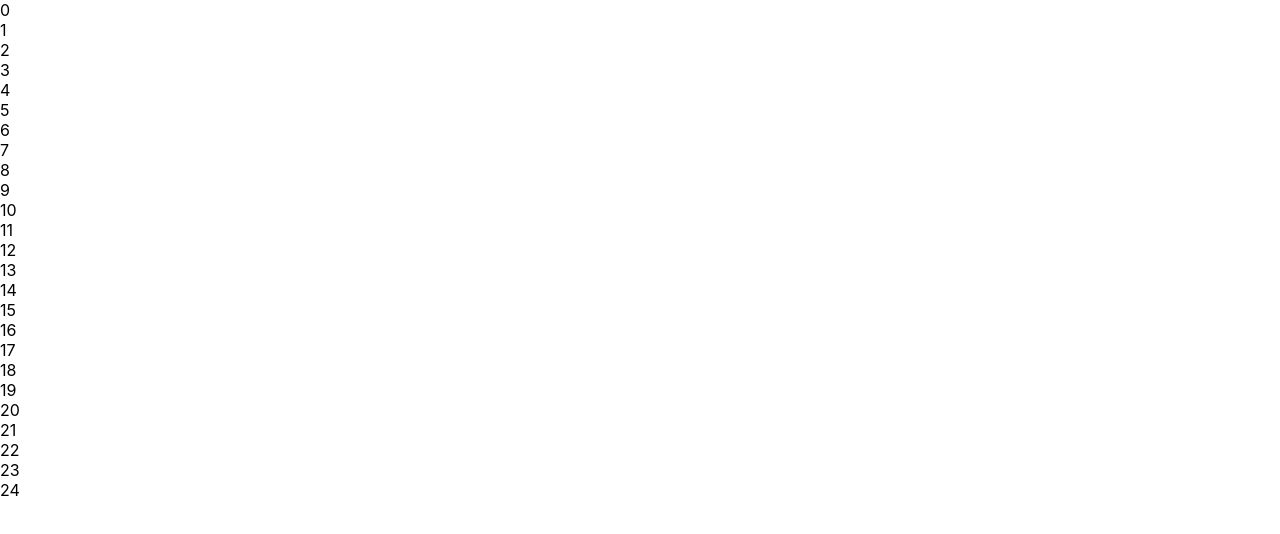
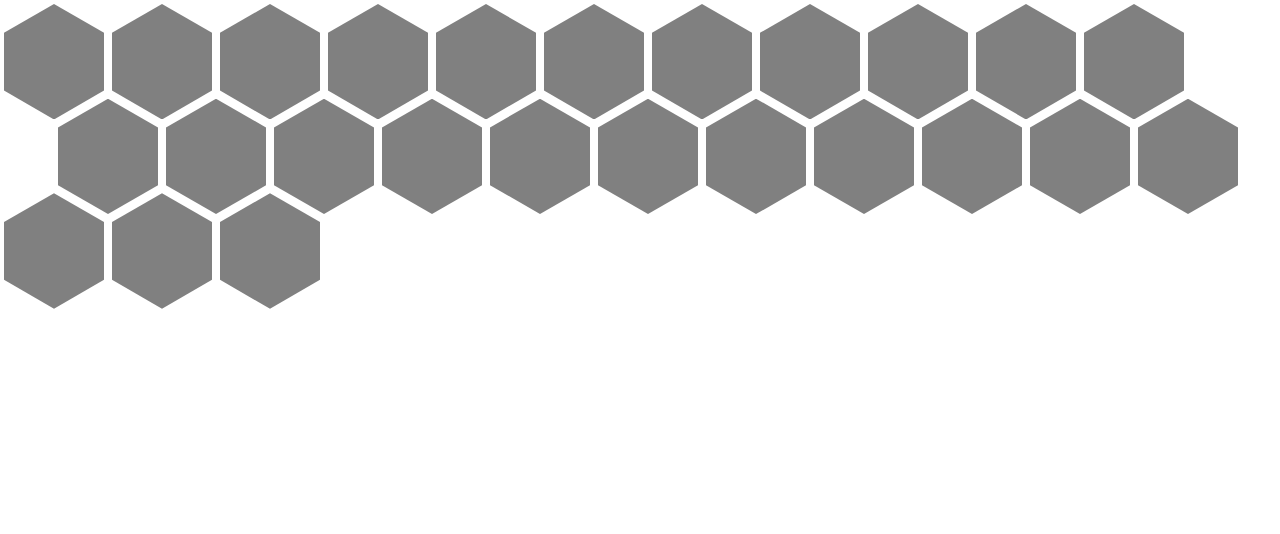
Before and after one commit to Brentwish/hex-hopper, a React (Create React App) app: page / in a window 1280 px wide. Shown: the top 534 px of the page. Built offline with nearby package versions, Linux system fonts and the light colour scheme; the HTML template or start-up script is replaced by a standard one.

Commit message:
add hex tile css

```diff
--- a/src/App.jsx
+++ b/src/App.jsx
@@ -1,5 +1,9 @@
-import Board from './components/Board'
+import Board from "./components/Board";
 
-const App = () => <Board />;
+const App = () => (
+  <div className="app">
+    <Board />
+  </div>
+);
 
 export default App;
--- a/src/components/Board/Board.module.scss
+++ b/src/components/Board/Board.module.scss
@@ -1,4 +1,27 @@
+/* https://css-tricks.com/hexagons-and-beyond-flexible-responsive-grid-patterns-sans-media-queries/ */
 .board {
-  width: 100vw;
-  width: 100vh;
+  --size: 100px;
+  --margin: 4px;
+  --f: calc(var(--size) * 1.732 + 4 * var(--margin) - 1px);
+
+  font-size: 0; /* disable white space between inline block element */
+
+  .tile {
+    width: var(--size);
+    margin: var(--margin);
+    height: calc(var(--size) * 1.1547);
+    display: inline-block;
+    font-size: initial; /* we reset the font-size if we want to add some content */
+    clip-path: polygon(0% 25%, 0% 75%, 50% 100%, 100% 75%, 100% 25%, 50% 0%);
+    margin-bottom: calc(var(--margin) - var(--size) * 0.2885);
+    background-color: gray;
+  }
+
+  &::before {
+    content: "";
+    width: calc(var(--size) / 2 + var(--margin));
+    float: left;
+    height: 120%;
+    shape-outside: repeating-linear-gradient(#0000 0 calc(var(--f) - 3px), #000 0 var(--f));
+  }
 }
--- a/src/components/Board/Board.tsx
+++ b/src/components/Board/Board.tsx
@@ -15,7 +15,7 @@ const Board = () => {
       id="board"
       className={styles.board}
     >
-      {tiles.map((tile: TileType) => <Tile tile={tile} />)}
+      {tiles.map((tile: TileType) => <Tile key={tile.id} tile={tile} />)}
     </div>
   );
 };
--- a/src/components/Board/Tile.tsx
+++ b/src/components/Board/Tile.tsx
@@ -1,8 +1,9 @@
 import React from "react";
 import { TileType } from "./types";
+import styles from './Board.module.scss'
 
 const Tile = ({ tile }: { tile: TileType }) => (
-  <div id={`tile-${tile.id}`}>
+  <div id={`tile-${tile.id}`} className={styles.tile}>
     {tile.x}
   </div>
 );
--- a/src/components/Board/store.ts
+++ b/src/components/Board/store.ts
@@ -4,7 +4,7 @@ import { BoardConfig, TileType } from "./types";
 type BoardState = {
   tiles: TileType[];
   actions: {
-    init: ({ width }: BoardConfig) => void;
+    init: (config: BoardConfig) => void;
   };
 };
 
--- a/src/index.css
+++ b/src/index.css
@@ -11,3 +11,7 @@ code {
   font-family: source-code-pro, Menlo, Monaco, Consolas, 'Courier New',
     monospace;
 }
+
+.app {
+  display: flex;
+}
```
